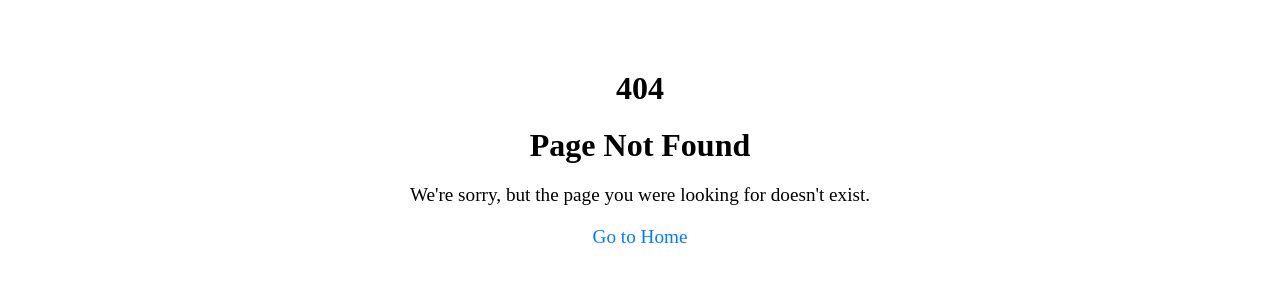
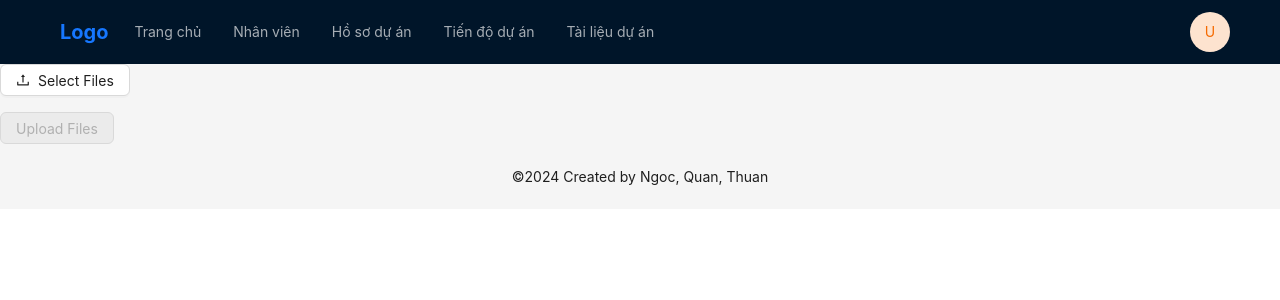
Before and after one commit to HongNgoc1408/QuanLyTienDoDuAn_Frontend, a React (Create React App) app: page /docs in a window 1280 px wide. Before the commit this address had no page. Shown: the top 300 px of the page. Built offline with nearby package versions, Linux system fonts and the light colour scheme.

Commit message:
upload pdf

```diff
--- a/src/components/MenuComponent/MenuComponent.js
+++ b/src/components/MenuComponent/MenuComponent.js
@@ -34,6 +34,14 @@ const items = [
       </a>
     ),
   },
+  {
+    key: "5",
+    label: (
+      <a href="/docs" style={{ color: "inherit", textDecoration: "none" }}>
+        Tài liệu dự án
+      </a>
+    ),
+  },
 ];
 const MenuComponent = () => {
   return (
--- /dev/null
+++ b/src/pages/DocPage/DocPage.js
@@ -0,0 +1,58 @@
+import React, { useState } from "react";
+import { Button, Upload, message } from "antd";
+import { UploadOutlined } from "@ant-design/icons";
+import axios from "axios";
+
+const DocPage = () => {
+  const [fileList, setFileList] = useState([]);
+
+  const handleUpload = async () => {
+    const formData = new FormData();
+    fileList.forEach((data) => {
+      formData.append("files", data);
+    });
+
+    try {
+      await axios.post("http://localhost:3001/api/docs/uploadFiles", formData);
+      message.success("Files uploaded successfully");
+      setFileList([]);
+    } catch (error) {
+      console.error("Error uploading files:", error);
+      message.error("Upload failed");
+    }
+  };
+
+  const handleFileChange = ({ data, fileList }) => {
+    setFileList(fileList);
+  };
+
+  const props = {
+    onRemove: (data) => {
+      setFileList(fileList.filter((item) => item.uid !== data.uid));
+    },
+    beforeUpload: (data) => {
+      setFileList([...fileList, data]);
+      return false;
+    },
+    fileList,
+  };
+
+  return (
+    <div>
+      <Upload {...props} multiple>
+        <Button icon={<UploadOutlined />}>Select Files</Button>
+      </Upload>
+      <Button
+        type="primary"
+        onClick={handleUpload}
+        disabled={fileList.length === 0}
+        style={{ marginTop: 16 }}
+      >
+        Upload Files
+      </Button>
+
+    </div>
+  );
+};
+
+export default DocPage;
--- a/src/router/index.js
+++ b/src/router/index.js
@@ -1,3 +1,4 @@
+import DocPage from "../pages/DocPage/DocPage";
 import EmployeePage from "../pages/EmployeePage/EmployeePage";
 import HomePage from "../pages/HomePage/HomePage";
 import LoginPage from "../pages/LoginPage/LoginPage";
@@ -75,7 +76,6 @@ const routes = [
     page: EditProgressPage,
     isShowHeader: true,
   },
-
   {
     path: "/profile",
     name: "Profile",
@@ -94,7 +94,12 @@ const routes = [
     page: EditProfile,
     isShowHeader: true,
   },
-
+  {
+    path: "/docs",
+    name: "DocPage",
+    page: DocPage,
+    isShowHeader: true,
+  },
   {
     path: "*",
     name: "NotFoundPage",
```
Also changed, not shown: src/services/DocService.js (added, +54 -0 lines).
